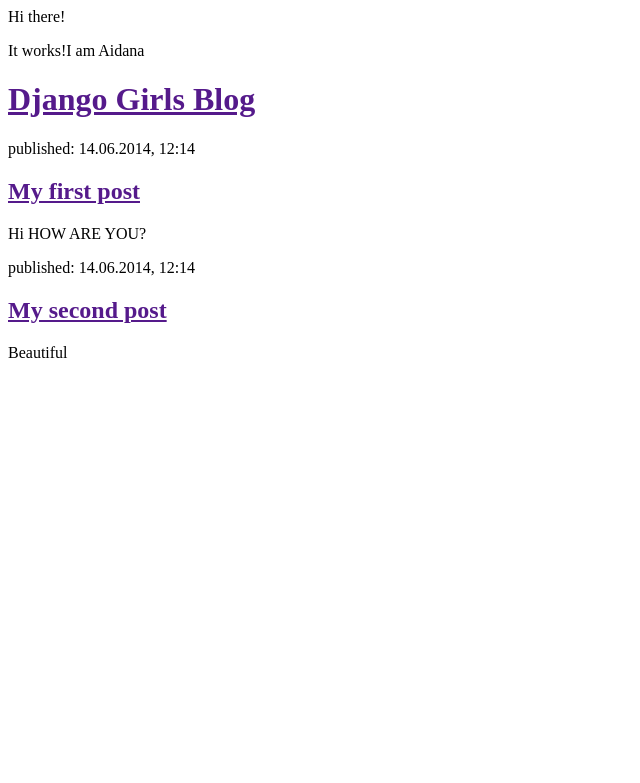
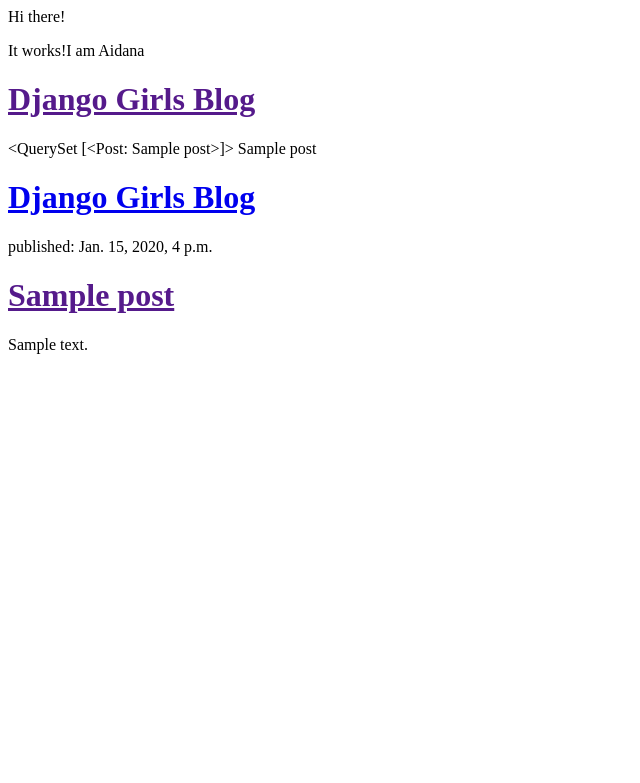
Before and after one commit to aidanaak/my-first-blog, a Django app: template blog/templates/blog/post_list.html in a window 1280 px wide. Shown: the top 783 px of the page, without its empty margins (0-640 px from the left). Run offline with Django 3.2, Linux system fonts and the light colour scheme; the template is opened without the code that fills it: values that come from a table or form of the project are taken from there, others are empty; tables that the repository leaves empty hold one stand-in row (values such as "Sample post").

Commit message:
Modified templates to display posts from database.

```diff
--- a/blog/models.py
+++ b/blog/models.py
@@ -20,3 +20,5 @@
 
     def __str__(self):
         return self.title
+        from django.shortcuts import render
+from .models import Post
--- a/blog/templates/blog/post_list.html
+++ b/blog/templates/blog/post_list.html
@@ -10,17 +10,20 @@
             <div>
                 <h1><a href="">Django Girls Blog</a></h1>
             </div>
-
-            <div>
-                <p>published: 14.06.2014, 12:14</p>
-                <h2><a href="">My first post</a></h2>
-                <p>Hi HOW ARE YOU?</p>
-            </div>
-
-            <div>
-                <p>published: 14.06.2014, 12:14</p>
-                <h2><a href="">My second post</a></h2>
-                <p>Beautiful</p>
-            </div>
+            {{ posts }}
         </body>
     </html>
+    {% for post in posts %}
+        {{ post }}
+    {% endfor %}
+    <div>
+        <h1><a href="/">Django Girls Blog</a></h1>
+    </div>
+
+    {% for post in posts %}
+        <div>
+            <p>published: {{ post.published_date }}</p>
+            <h1><a href="">{{ post.title }}</a></h1>
+            <p>{{ post.text|linebreaksbr }}</p>
+        </div>
+    {% endfor %}
--- a/blog/views.py
+++ b/blog/views.py
@@ -1,4 +1,7 @@
 from django.shortcuts import render
+from django.utils import timezone
+from .models import Post
 
 def post_list(request):
-    return render(request, 'blog/post_list.html', {})
+    posts = Post.objects.filter(published_date__lte=timezone.now()).order_by('published_date')
+    return render(request, 'blog/post_list.html', {'posts': posts})
```
